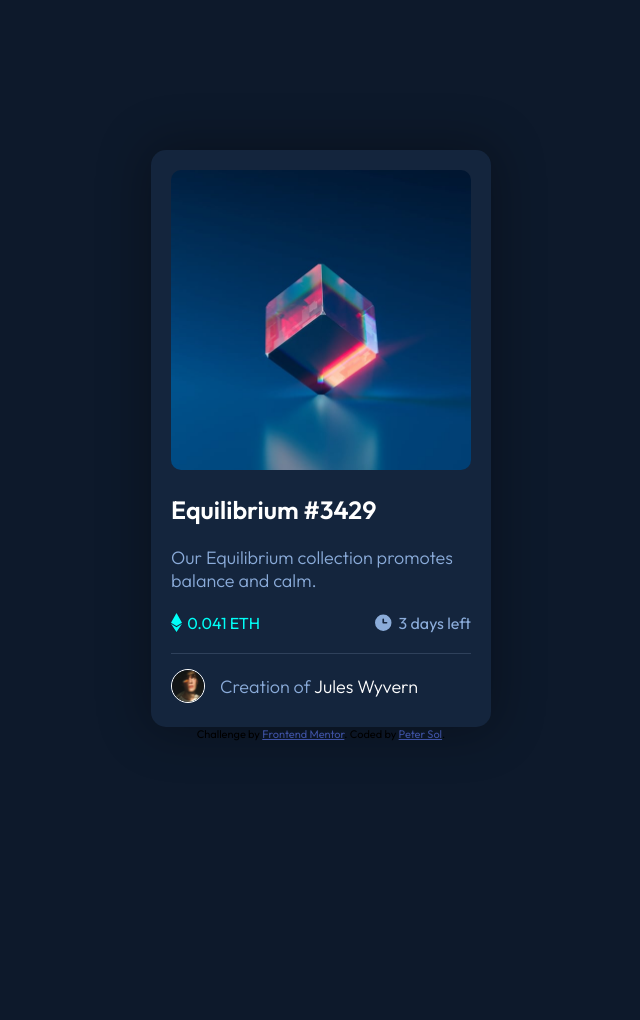
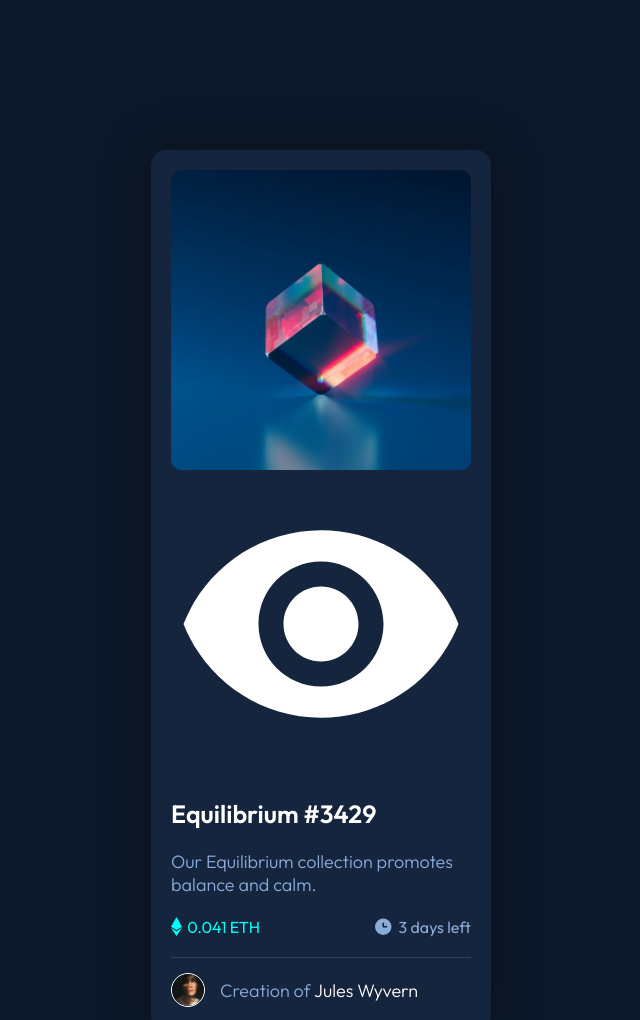
Before and after one commit to TheinSoe137/nft-preview-card-component-main, a plain HTML site: page index.html in a window 1280 px wide. Shown: the top 1020 px of the page, without its empty margins (319-959 px from the left). Before the commit the page ends 800 px from the top, so only its background shows below. Drawn offline with Linux system fonts and the light colour scheme.

Commit message:
Add files via upload

```diff
--- a/index.html
+++ b/index.html
@@ -21,7 +21,12 @@
   </head>
   <body>
     <div class="card">
-      <img src="./images/image-equilibrium.jpg" />
+      <div class="image">
+        <img src="./images/image-equilibrium.jpg" />
+        <div class="overlay">
+          <img src="./images/icon-view.svg" />
+        </div>
+      </div>
       <h1>Equilibrium #3429</h1>
 
       <p>Our Equilibrium collection promotes balance and calm.</p>
```
